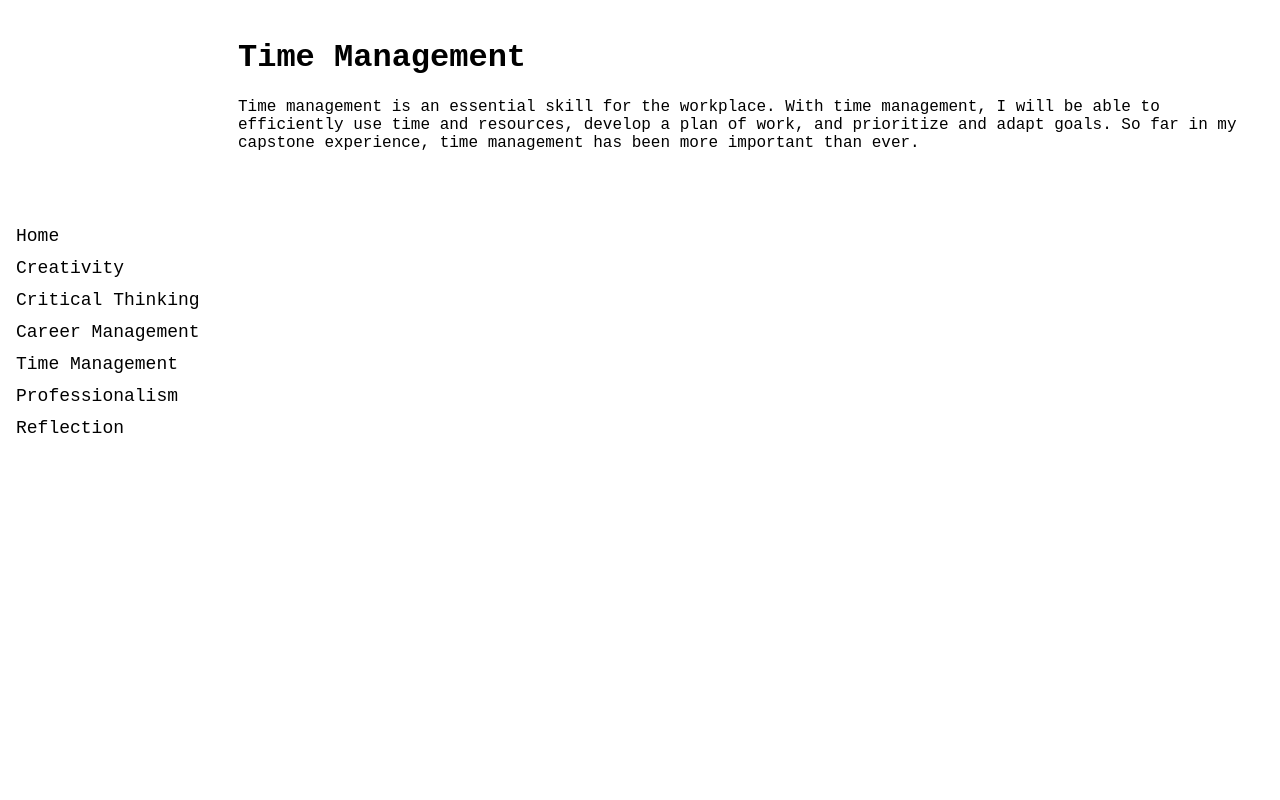
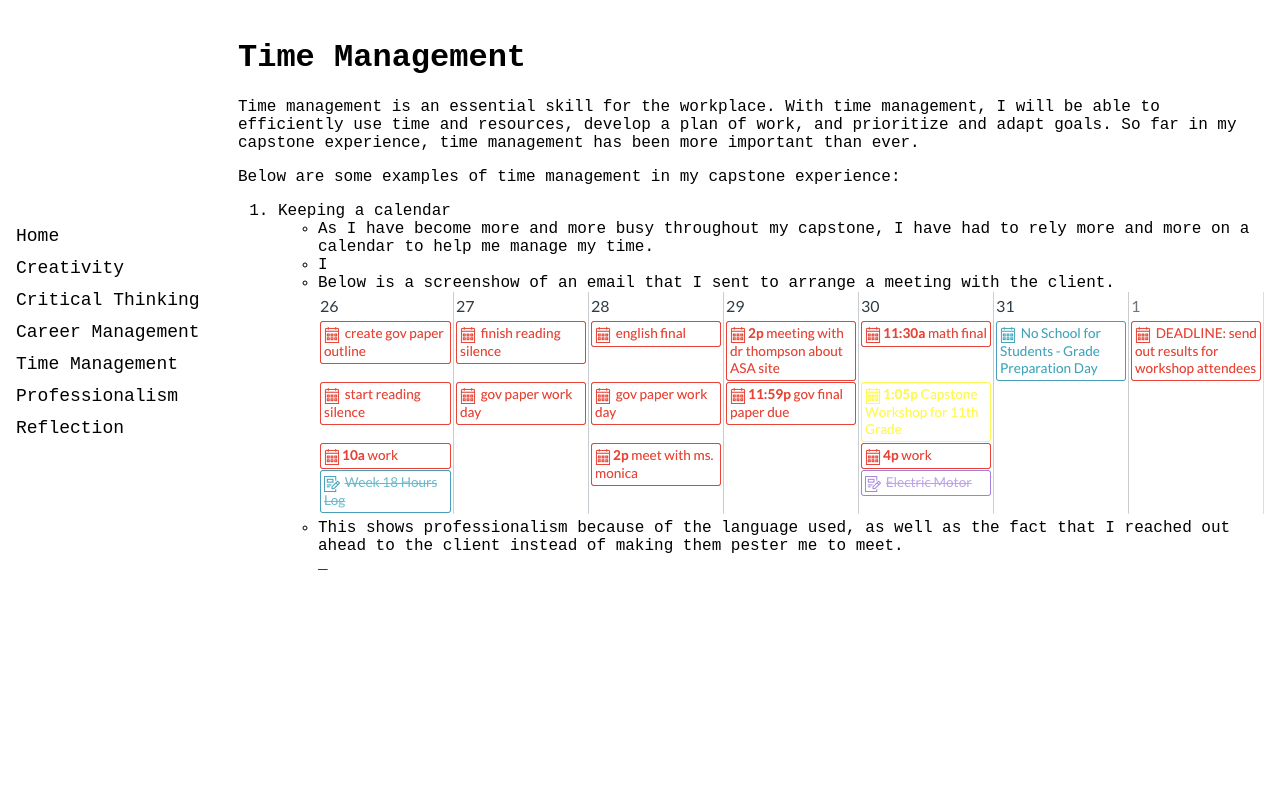
Before and after one commit to lbolz/capstone_portfolio, a Django app: page /time_management in a window 1280 px wide. Run offline with Django 3.2, Linux system fonts and the light colour scheme.

Commit message:
fixed all static file loading issues (for now)

```diff
--- a/pages/templates/base.html
+++ b/pages/templates/base.html
@@ -3,7 +3,7 @@
 <title>Capstone Portfolio {% block title %}{% endblock %}</title>
 <head>
     <meta name="viewport" content="width=device-width, initial-scale=1">
-    <link rel="stylesheet" type="text/css" href="{% static 'pages/base.css' %}">
+    <link rel="stylesheet" type="text/css" href="{% static 'css/base.css' %}">
 </head>
 
 <body>
--- a/pages/templates/pages/critical_thinking.html
+++ b/pages/templates/pages/critical_thinking.html
@@ -33,7 +33,7 @@
         <li>
             Although the project is still ongoing, below is one of the issues
             that I solved on this project:
-            <br><img src="{% static 'pages/gitdiff.jpg' %}" alt="gitdiff"/>
+            <br><img src="{% static 'img/gitdiff.jpg' %}" alt="gitdiff"/>
         </li>
         <small>Lines in green: code I added</small>
         <br>
--- a/pages/templates/pages/professionalism.html
+++ b/pages/templates/pages/professionalism.html
@@ -24,7 +24,7 @@
         <li>
             Below is a screenshow of an email that I sent to arrange a meeting
             with the client.
-            <br><img src="{% static 'pages/meeting_email.png' %}" alt="meeting email"/>
+            <br><img src="{% static 'img/meeting_email.png' %}" alt="meeting email"/>
         </li>
         <li>
             This shows professionalism because of the language used, as well
@@ -44,7 +44,7 @@
         </li>
         <li>
             Below is a screenshot of the email I sent:
-            <br><img src="{% static 'pages/absence_email.png' %}" alt="absence email"/>
+            <br><img src="{% static 'img/absence_email.png' %}" alt="absence email"/>
         </li>
         <li>
             This shows professionalism because I was able to notify my
--- a/pages/templates/pages/time_management.html
+++ b/pages/templates/pages/time_management.html
@@ -1,6 +1,6 @@
 {% extends "base.html" %}
 {% block content %}
-
+{% load static %}
 <h1>Time Management</h1>
 <p>
     Time management is an essential skill for the workplace. With time
@@ -8,4 +8,30 @@
     a plan of work, and prioritize and adapt goals. So far in my capstone
     experience, time management has been more important than ever.
 </p>
+<p>
+    Below are some examples of time management in my capstone experience:
+</p>
+<ol>
+    <li>Keeping a calendar</li>
+    <ul>
+        <li>
+            As I have become more and more busy throughout my capstone, I have
+            had to rely more and more on a calendar to help me manage my time.
+        </li>
+        <li>
+            I
+        </li>
+        <li>
+            Below is a screenshow of an email that I sent to arrange a meeting
+            with the client.
+            <br><img src="{% static 'img/work_calendar.png' %}" alt="work calendar"/>
+        </li>
+        <li>
+            This shows professionalism because of the language used, as well
+            as the fact that I reached out ahead to the client instead of
+            making them pester me to meet.
+            <br>_
+        </li>
+    </ul>
+</ol>
 {% endblock %}
--- a/portfolio/settings.py
+++ b/portfolio/settings.py
@@ -120,4 +120,4 @@ USE_TZ = True
 
 STATIC_URL = '/static/'
 
-STATIC_ROOT = "/Users/985941/Projects/capstone_portfolio/pages/static"
+STATIC_ROOT = '/Users/985941/Projects/capstone_portfolio/static'
```
Also changed, not shown: pages/static/css/base.css (renamed from static/pages/base.css), pages/static/img/absence_email.png (renamed from static/pages/absence_email.png), pages/static/img/gitdiff.jpg (renamed from static/pages/gitdiff.jpg), pages/static/img/meeting_email.png (renamed from static/pages/meeting_email.png), pages/static/img/work_calendar.png (added).
